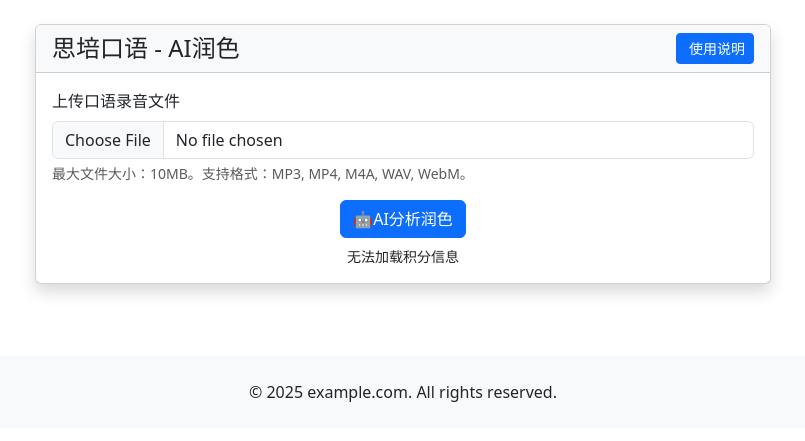
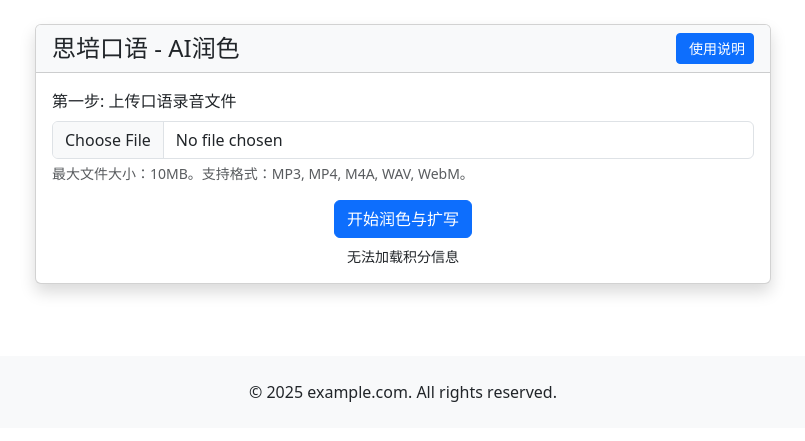
Before and after one commit to Aken-2019/celpip-llm-helper, a Django app: template templates/api2d/upload_mp3.html in a window 1280 px wide. Shown: the part 72-513 px from the top of the page, without its empty margins (237-1042 px from the left). Run offline with Django 5.2, Linux system fonts and the light colour scheme; the template is opened without the code that fills it, so the values that code supplies are empty.

Commit message:
improve instructions

```diff
--- a/templates/api2d/upload_mp3.html
+++ b/templates/api2d/upload_mp3.html
@@ -24,11 +24,11 @@
                 <div class="card-body">
                     <div class="collapse mb-4" id="helpCollapse">
                         <div class="alert alert-info">
-                            <p class="mb-2"><strong>第一步：上传录音</strong></p>
-                            <ul class="mb-3">
+                            <p class="mb-2"><strong>操作步骤</strong></p>
+                            <ol class="mb-3">
                                 <li>点击"选择文件"按钮上传您的口语录音</li>
                                 <li>点击下方润色按钮</li>
-                            </ul>
+                            </ol>
                             <p class="mb-2"><strong>您将获得：</strong></p>
                             <ul class="mb-0">
                                 <li>口语文件准确的文字转写</li>
@@ -40,7 +40,7 @@
 
                     <form id="audioUploadForm" enctype="multipart/form-data">
                         <div class="mb-3">
-                            <label for="audioFile" class="form-label">上传口语录音文件</label>
+                            <label for="audioFile" class="form-label">第一步: 上传口语录音文件</label>
                             <input class="form-control" type="file" id="audioFile" accept=".mp3,.mp4,.mpeg,.mpga,.m4a,.wav,.webm" required>
                             <div class="form-text">
                                 最大文件大小：10MB。支持格式：MP3, MP4, M4A, WAV, WebM。
@@ -57,7 +57,7 @@
                             </div>
                         </div>
                         <div class="text-center mt-3">
-                            <button type="submit" class="btn btn-primary">🤖AI分析润色</button>
+                            <button type="submit" class="btn btn-primary">开始润色与扩写</button>
                             <div class="mt-2 small">
                                 <span id="creditInfo">正在加载积分信息...</span>
                             </div>
```
